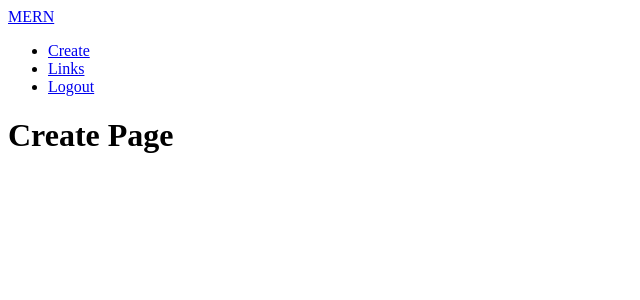
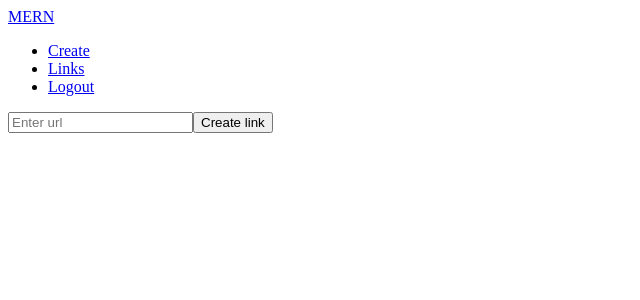
Before and after one commit to Flak15/mern-client, a React (Create React App) app: page /create in a window 1280 px wide. Shown: the top 300 px of the page, without its empty margins (0-640 px from the left). Built offline with nearby package versions, Linux system fonts and the light colour scheme; sample sign-in values are in the browser's storage.

Commit message:
create page

```diff
--- a/src/pages/AuthPage.jsx
+++ b/src/pages/AuthPage.jsx
@@ -39,7 +39,7 @@ export default () => {
   return (
     <div>
       <div className="row">
-        <div className="col s6">
+        <div className="col s6 offset-s3">
           <div className="card blue-grey darken-1">
             <div className="card-content white-text">
               <span className="card-title">Authentication</span>
--- a/src/pages/CreatePage.jsx
+++ b/src/pages/CreatePage.jsx
@@ -1,9 +1,49 @@
-import React from 'react';
+import React, { useContext, useState } from 'react';
+import { useHistory } from 'react-router-dom';
+import { AuthContext } from '../context/AuthContext';
+import { useHttp } from '../hooks/http.hook';
+import { useMessage } from '../hooks/message.hook';
 
 export default () => {
+  const auth = useContext(AuthContext);
+  const [link, setLink] = useState('');
+  const {makeRequest} = useHttp();
+  const history = useHistory();
+
+  const handleChange = (event) => {
+    setLink(event.target.value);
+  };
+  const handleCreate = async (event) => {
+    event.preventDefault();
+    try {
+      const res = await makeRequest('/api/link/generate', 'POST', { from: link }, { Authorization: `Bearer ${auth.token}`});
+      console.log(res);
+
+    } catch (e) {
+      console.log(e);
+    }
+    setLink('');
+  };
   return (
-    <div>
-      <h1>Create Page</h1>
+    <div className="row">
+        <div className="col s6 offset-s3">
+        <div className="input-field col">
+          <input
+            placeholder="Enter url"
+            id="link"
+            type="text"
+            className="validate"
+            name="link"
+            onChange={handleChange} value={link}
+          />
+          {/* <label className="active" htmlFor="link">Link</label> */}
+          <button
+            className="waves-effect waves-light red lighten-2 btn mr-6"
+            onClick={handleCreate}
+          >Create link</button>
+        </div>
+      </div>
     </div>
+
   )
 };
```
